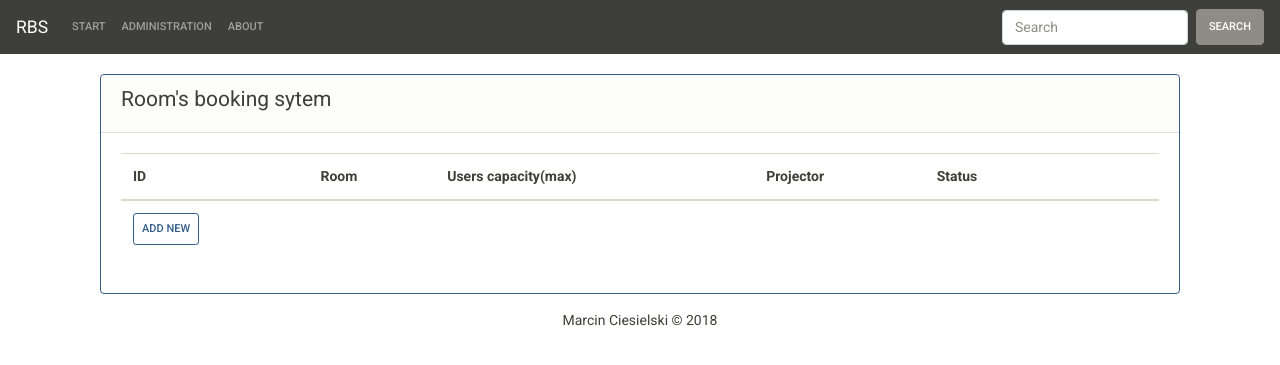
After one commit to marcin-ciesielski/RBS, a Django app: page /room/search in a window 1280 px wide. The commit adds this page. Shown: the top 365 px of the page. Run offline with Django 3.2, Linux system fonts and the light colour scheme; data that the repository does not hold is empty; parts of the project's set-up code (start-up, migrations or seed data) failed here and were passed over; some libraries are stand-ins or nearby versions.

Commit message:
Add search function in navbar

```diff
--- a/main/templates/main/base.html
+++ b/main/templates/main/base.html
@@ -30,10 +30,7 @@
                     <a class="nav-link" href="#">About</a>
                 </li>
             </ul>
-                <form class="form-inline my-2 my-lg-0">
-                    <input class="form-control mr-sm-2" type="text" placeholder="Search">
-                    <button class="btn btn-secondary my-2 my-sm-0" type="submit">Search</button>
-                </form>
+                {% include 'main/search_form.html' %}
         </div>
     </nav>
     <div class="container">
--- /dev/null
+++ b/main/templates/main/search_form.html
@@ -0,0 +1,4 @@
+<form method="GET" action="{% url "room-search" %}" class="form-inline my-2 my-lg-0">
+    <input class="form-control mr-sm-2" type="text" name='q' placeholder="Search">
+    <button class="btn btn-secondary my-2 my-sm-0" type="submit">Search</button>
+</form>
--- a/main/urls.py
+++ b/main/urls.py
@@ -7,4 +7,5 @@
     path('room/new/', RoomCreateView.as_view(), name='room-new'),
     path('room/delete/<int:pk>', RoomDeleteView.as_view(), name='room-delete'),
     path('room/<int:pk>/edit/', RoomUpdateView.as_view(), name='room-edit'),
+    path('room/search', SearchRoomView.as_view(), name='room-search'),
 ]
--- a/main/views.py
+++ b/main/views.py
@@ -30,3 +30,21 @@
     fields = '__all__'
     template_name = 'main/room_form.html'
     success_url = reverse_lazy('room-list')
+
+
+class SearchRoomView(ListView):
+    model = Room
+    #template_name = "products/list.html"
+
+    def get_queryset(self, *args, **kwargs):
+        request = self.request
+        method_dict = request.GET
+        query = method_dict.get('q', None) # method_dict['q']
+        print(query)
+        if query is not None:
+            return Room.objects.filter(capacity__icontains=query)
+        return Room.objects.all().order_by('-capacity')
+        '''
+        __icontains = field contains this
+        __iexact = fields is exactly this
+        '''
```
